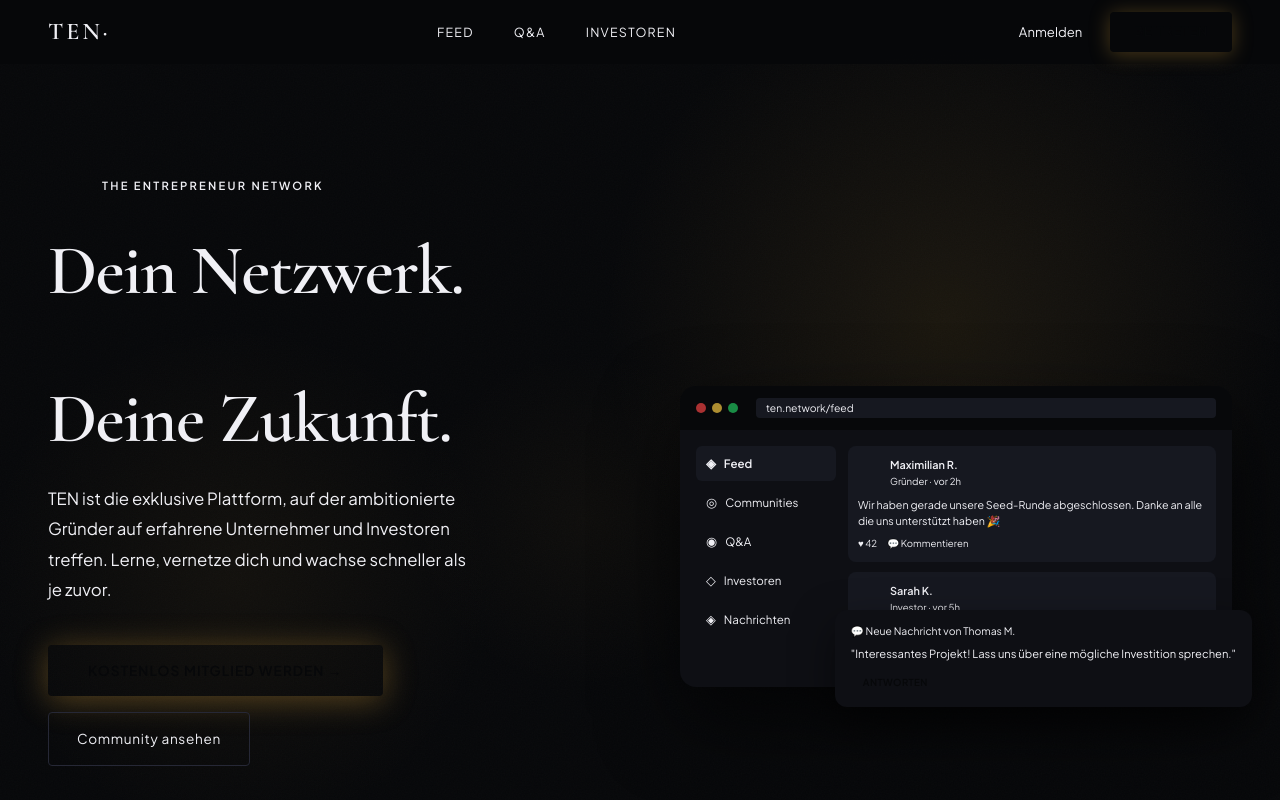
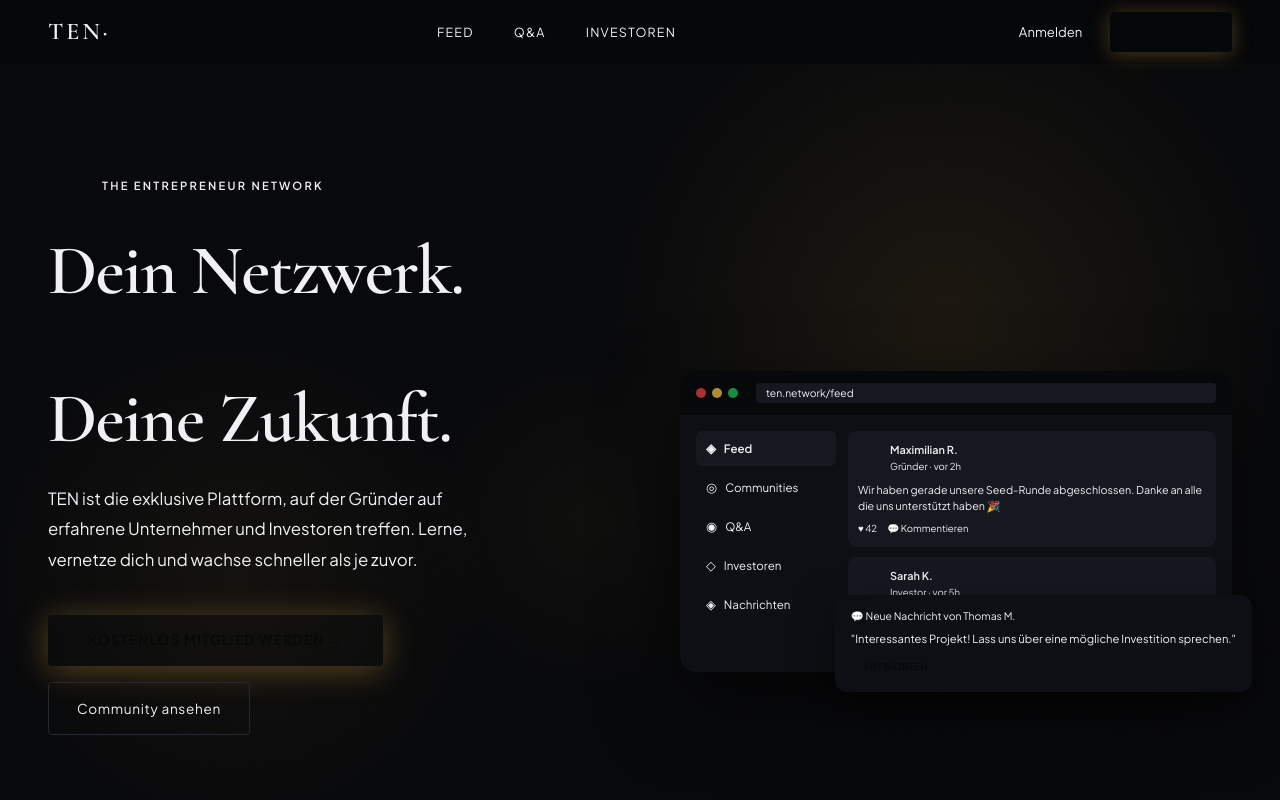
Before and after one commit to stevenpechtl2002-stack/TEN, a Next.js app: page / in a window 1280 px wide. Shown: the top 800 px of the page. Built offline with nearby package versions, Linux system fonts and the light colour scheme.

Commit message:
fix: remove 'ambitionierte' from landing page copy

```diff
--- a/app/page.tsx
+++ b/app/page.tsx
@@ -46,7 +46,7 @@ export default function LandingPage() {
             </h1>
 
             <p style={{ color: 'var(--muted)', fontSize: '1.05rem', lineHeight: 1.8, marginBottom: '2.5rem', maxWidth: '420px' }}>
-              TEN ist die exklusive Plattform, auf der ambitionierte Gründer auf erfahrene Unternehmer und Investoren treffen. Lerne, vernetze dich und wachse schneller als je zuvor.
+              TEN ist die exklusive Plattform, auf der Gründer auf erfahrene Unternehmer und Investoren treffen. Lerne, vernetze dich und wachse schneller als je zuvor.
             </p>
 
             <div style={{ display: 'flex', gap: '1rem', flexWrap: 'wrap', marginBottom: '3rem' }}>
@@ -347,7 +347,7 @@ export default function LandingPage() {
               <span style={{ fontStyle: 'italic', background: 'linear-gradient(135deg,var(--accent) 0%,var(--gold) 100%)', WebkitBackgroundClip: 'text', WebkitTextFillColor: 'transparent', backgroundClip: 'text' }}>nächste Level?</span>
             </h2>
             <p style={{ color: 'var(--muted)', fontSize: '1.05rem', lineHeight: 1.8, marginBottom: '3rem' }}>
-              Tritt der Community bei, die ambitionierte Gründer und Investoren verbindet.
+              Tritt der Community bei, die Gründer und Investoren verbindet.
               Kostenlos. Jetzt.
             </p>
             <Link href="/auth" style={{ display: 'inline-flex', alignItems: 'center', gap: '0.75rem', padding: '1.1rem 3rem', background: 'linear-gradient(135deg,var(--accent),var(--accent-2))', color: '#07080A', borderRadius: '4px', fontWeight: 700, fontSize: '0.9rem', letterSpacing: '0.1em', textTransform: 'uppercase', boxShadow: '0 8px 40px rgba(200,151,58,0.45)' }}>
```
